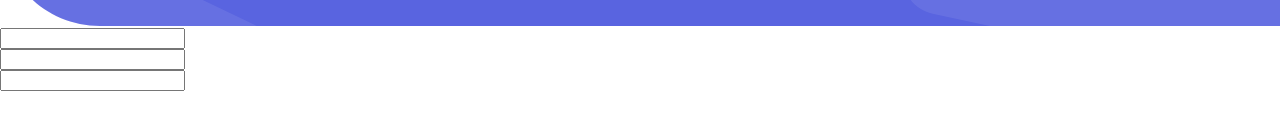
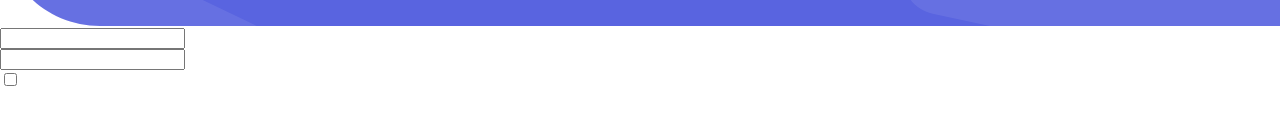
Before and after one commit to akwa51/webjobs, a plain HTML site: page index.html in a window 1280 px wide. Shown: the part 134-264 px from the top of the page. Drawn offline with Linux system fonts and the light colour scheme.

Commit message:
modified index.html and jobfunction.js

```diff
--- a/index.html
+++ b/index.html
@@ -22,15 +22,16 @@
         <div id="search_container">
             <div id="search_bar">
                 <div id="search_img"></div>
-                <input id="search_"type="text" value="">
+                <input id="search_id"type="text" value="">
             </div>
             <div id="location_bar">
                 <div id="location_img"></div>
-                <input type="text" value="">
+                <input id="location_Id" idtype="text" value="">
             </div>
             <div id="fulltime_bar">
                 <div id="location_img"></div>
-                <input type="text" value="">
+                <input id="full_partId"type="checkbox" value="">
+
             </div>
 
         </div>
```
Also changed, not shown: jobfunction.js (added).
